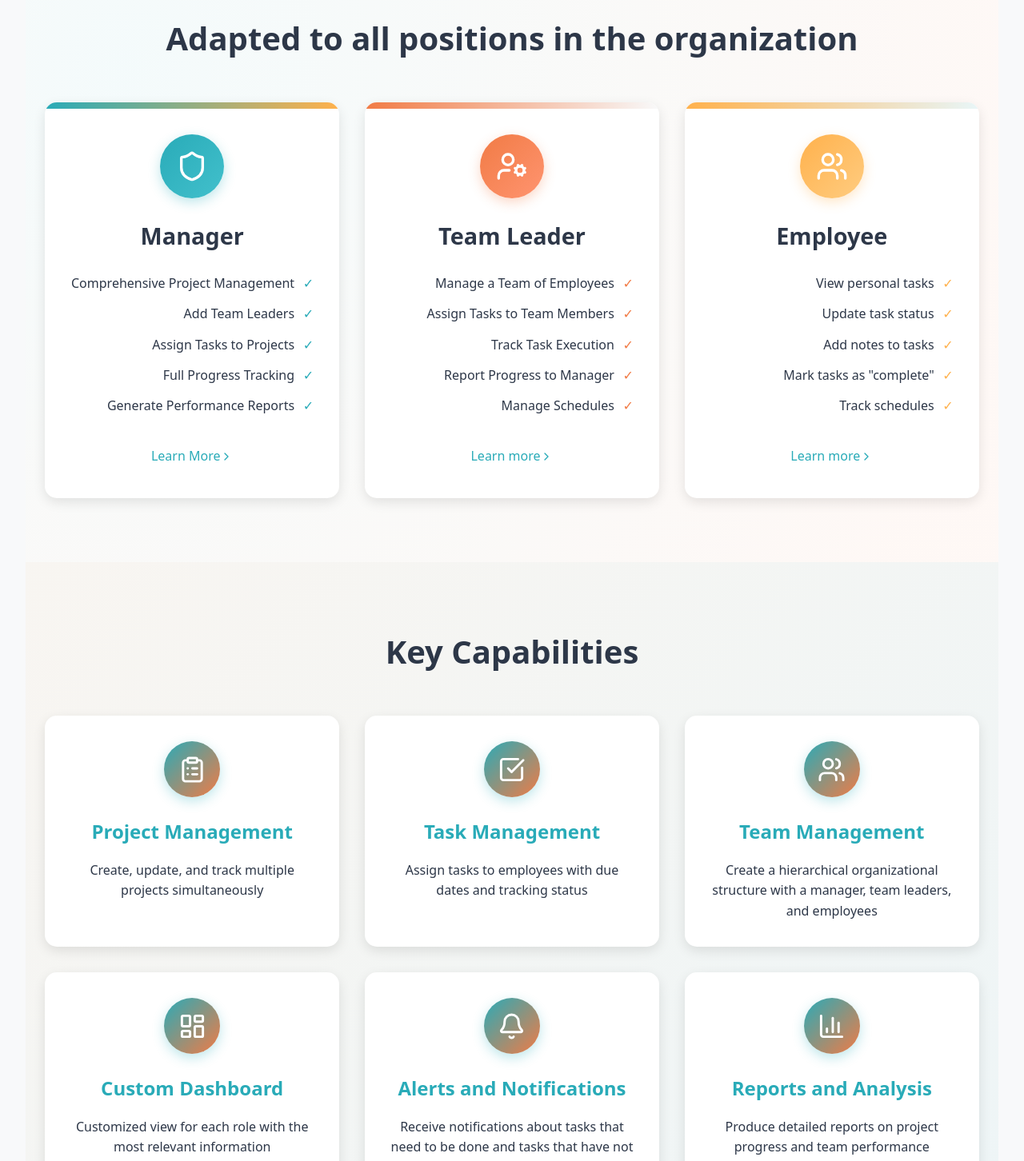
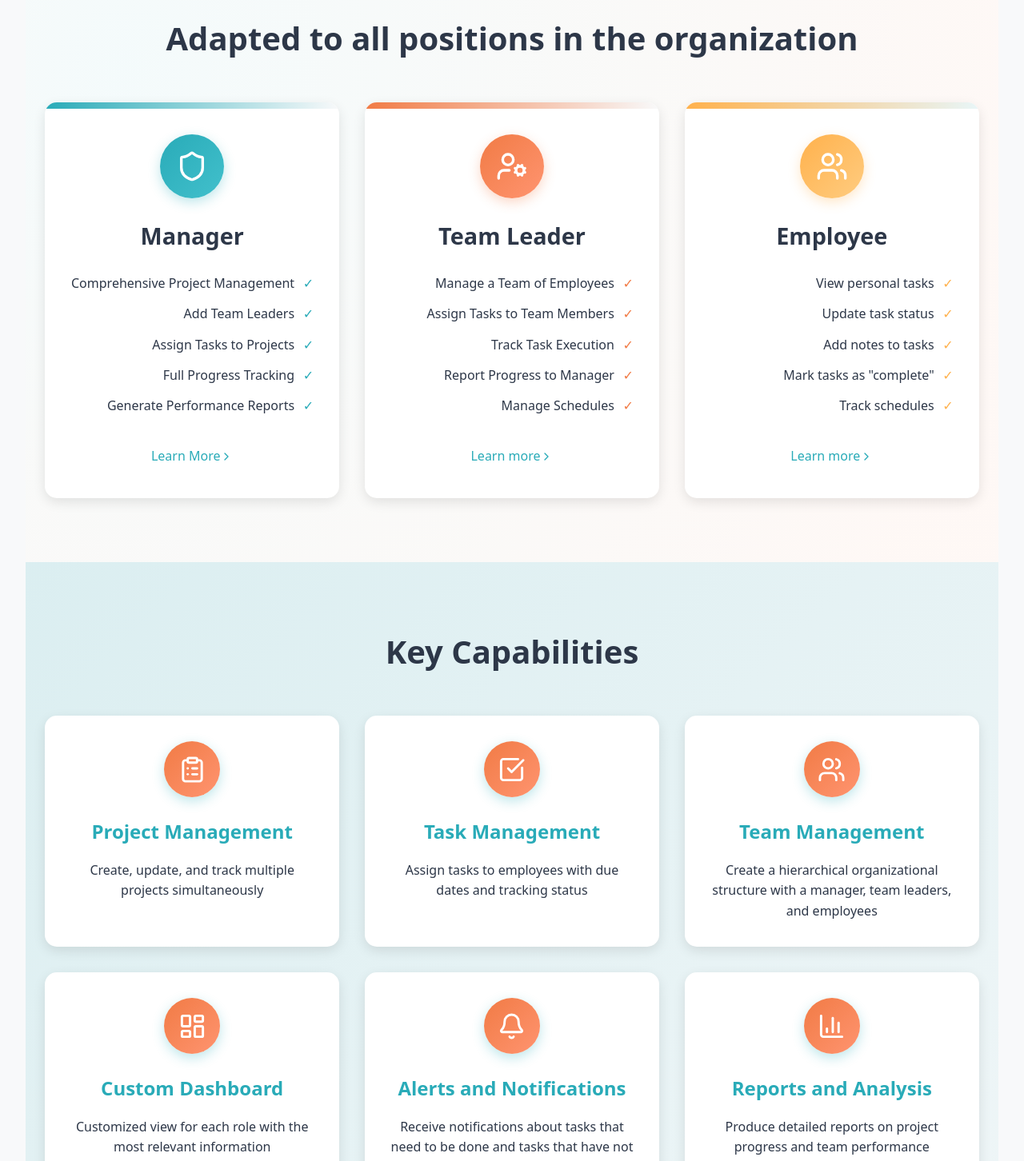
Before and after one commit to tamar0583235240/ProjectReactNode, a React (Vite) app in the folder Fronted/: page / in a window 1280 px wide. Shown: the part 840-2292 px from the top of the page at 80% size. Built offline with nearby package versions, Linux system fonts and the light colour scheme.

Commit message:
Adding a design to the home page

```diff
--- a/Fronted/src/style/HomePage.css
+++ b/Fronted/src/style/HomePage.css
@@ -75,7 +75,7 @@ img {
   left: 0;
   width: 100%;
   height: 100%;
-  background: linear-gradient(to bottom, #f0f4f8, #e8f6f8);
+  background: linear-gradient(to bottom, #f0f8f0, #e8f6f8);
   opacity: 0.5;
   z-index: 0;
 }
@@ -121,7 +121,7 @@ img {
 .cta-btn:hover {
   background-color: #e06b35;
   transform: translateY(-3px);
-  box-shadow: 0 6px 15px rgba(241, 123, 69, 0.4);
+  box-shadow: 0 6px 15px rgb(255, 0, 208);
 }
 
 .cta-btn.large {
@@ -244,6 +244,7 @@ img {
   font-size: 2.5rem;
   margin-bottom: 3rem;
   color: var(--dark-color);
+  /* color: #43de18; */
   position: relative;
   z-index: 1;
 }
@@ -281,7 +282,7 @@ img {
 }
 
 .role-card.manager::before {
-  background: linear-gradient(90deg, var(--manager-color), var(--accent1-color));
+  background: linear-gradient(90deg, var(--manager-color), var(--accent2-color));
 }
 
 .role-card.team-lead::before {
@@ -384,7 +385,7 @@ img {
 /* Key Features Section */
 .key-features {
   padding: 5rem 2%; /* Reduced side padding */
-  background: linear-gradient(135deg, rgba(255, 177, 76, 0.05) 0%, rgba(41, 171, 184, 0.05) 100%);
+  background: linear-gradient(135deg,#29acb824, #29acb80b);
   text-align: center;
 }
 
@@ -424,7 +425,7 @@ img {
   align-items: center;
   justify-content: center;
   margin: 0 auto 1.5rem;
-  background: linear-gradient(135deg, var(--primary-color), var(--secondary-color));
+  background: linear-gradient(135deg, var(--team-lead-color), #ff9470);
   box-shadow: 0 5px 15px rgba(41, 171, 184, 0.3);
 }
 
```
